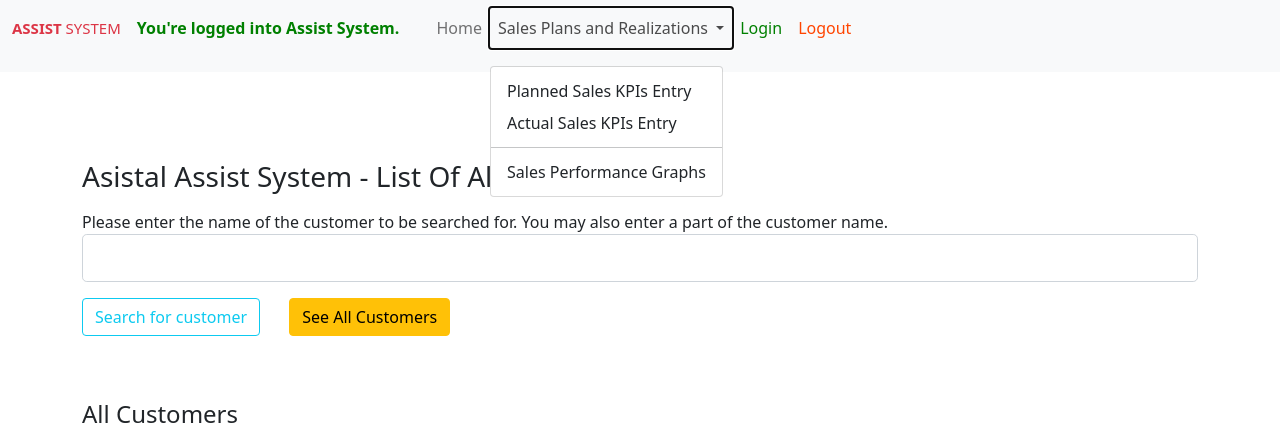
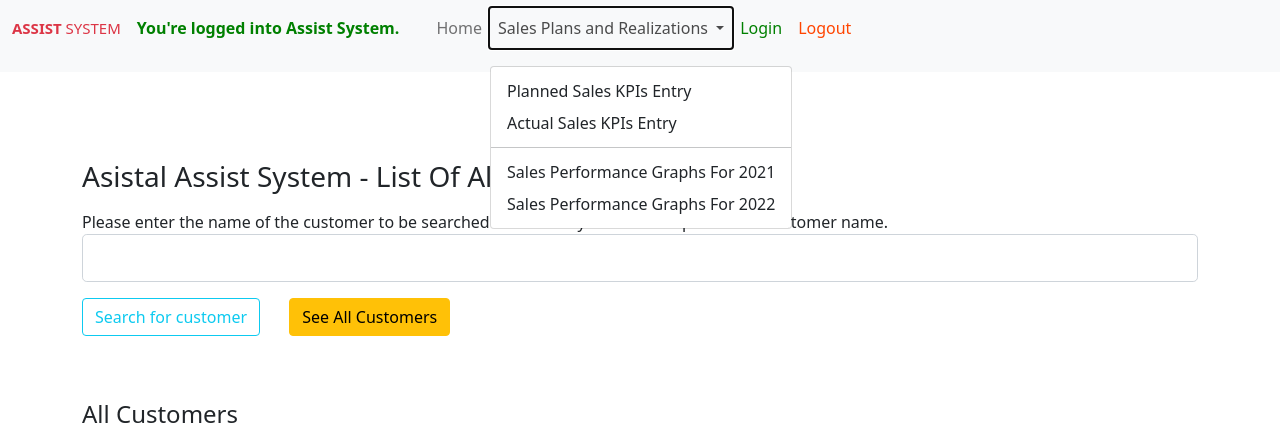
Before and after one commit to Groovy04/asistal2, a Flask app: page /all_customers in a window 1280 px wide, after a click on "Sales Plans and Realizations". Shown: the top 429 px of the page. Run offline with Flask 2, Linux system fonts and the light colour scheme; the visitor is signed in with stand-in values (Sample User, id 1); data that the repository does not hold is empty; parts of the project's set-up code (start-up, migrations or seed data) failed here and were passed over.

Commit message:
Update nav_bar_new2.html

```diff
--- a/templates/nav_bar_new2.html
+++ b/templates/nav_bar_new2.html
@@ -45,7 +45,8 @@
             <li><a class="dropdown-item" href="{{ url_for('sales_planned_entry') }}">Planned Sales KPIs Entry</a></li>
             <li><a class="dropdown-item" href="{{ url_for('sales_actual_entry') }}">Actual Sales KPIs Entry</a></li>
             <li><hr class="dropdown-divider"></li>
-            <li><a class="dropdown-item" href="{{ url_for('performance_graph') }}">Sales Performance Graphs</a></li>
+            <li><a class="dropdown-item" href="{{ url_for('performance_graph_2021') }}">Sales Performance Graphs For 2021</a></li>
+            <li><a class="dropdown-item" href="{{ url_for('performance_graph_2022') }}">Sales Performance Graphs For 2022</a></li>
           </ul>
         </li>
 
```
